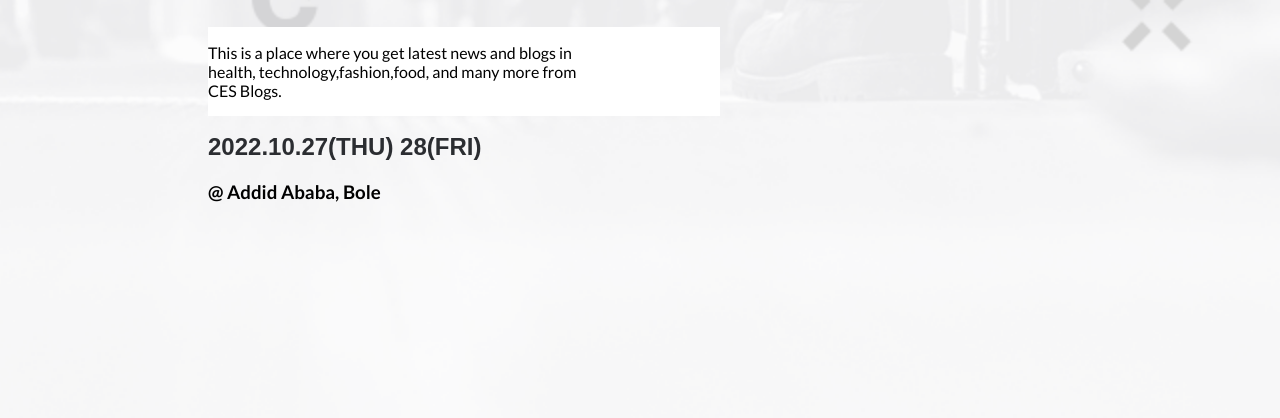
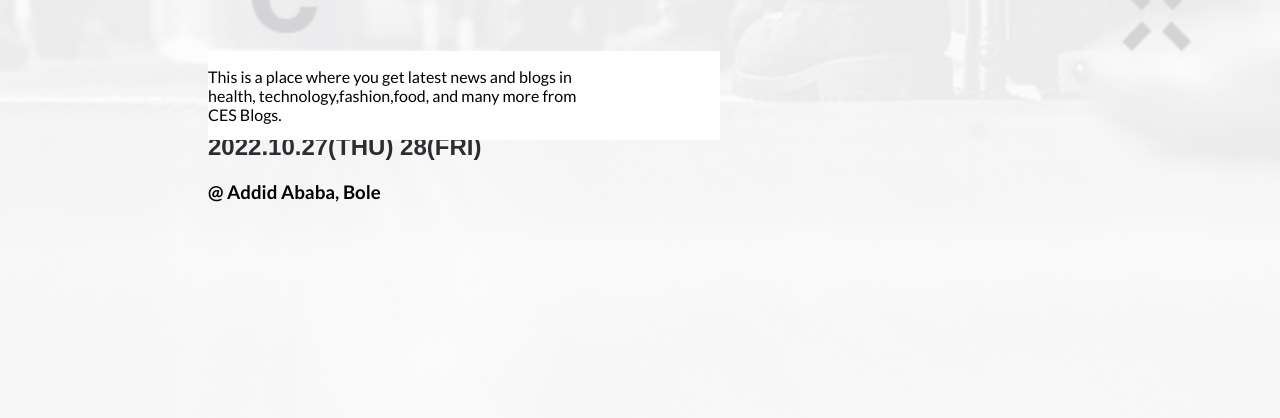
Before and after one commit to sentayhu19/capstone-project, a website: page index.html in a window 1280 px wide. Shown: the part 371-789 px from the top of the page. Drawn offline with Linux system fonts and the light colour scheme; a web font is replaced by a local one.

Commit message:
top position of main-section-item3 fixed

```diff
--- a/assets/css/style.css
+++ b/assets/css/style.css
@@ -409,8 +409,7 @@ a {
   .our-staff-pic {
     padding-left: 5%;
     padding-right: 5%;
-    filter:
-      grayscale(100%) brightness(40%) sepia(100%) hue-rotate(-45deg)
+    filter: grayscale(100%) brightness(40%) sepia(100%) hue-rotate(-45deg)
       saturate(600%) contrast(0.8);
     top: 40px;
     width: 100%;
@@ -792,7 +791,7 @@ a {
 
   .main-section-item3 {
     position: absolute;
-    top: 398px;
+    top: 422px;
     background-color: white;
     padding-right: 10%;
     width: 40%;
@@ -892,8 +891,7 @@ a {
   .our-staff-pic {
     padding-left: 5%;
     padding-right: 5%;
-    filter:
-      grayscale(100%) brightness(40%) sepia(100%) hue-rotate(-45deg)
+    filter: grayscale(100%) brightness(40%) sepia(100%) hue-rotate(-45deg)
       saturate(600%) contrast(0.8);
     top: 40px;
     width: 100%;
```
